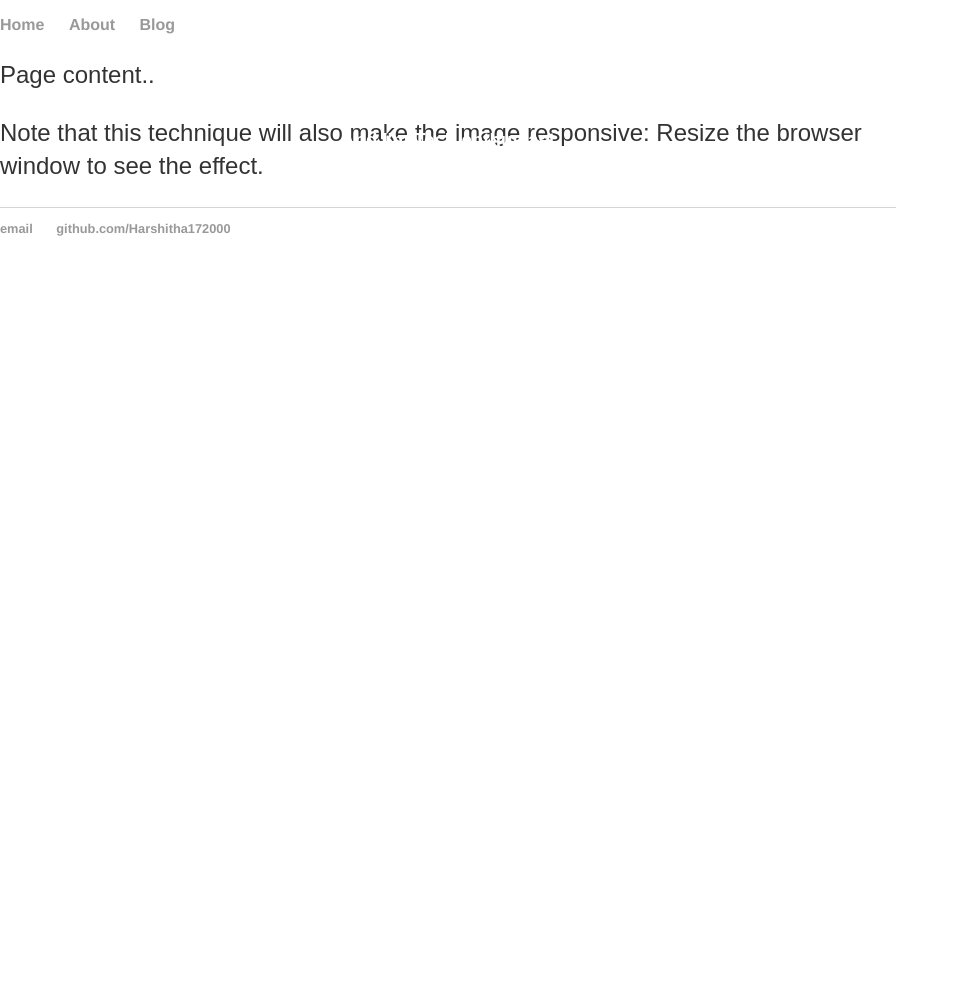
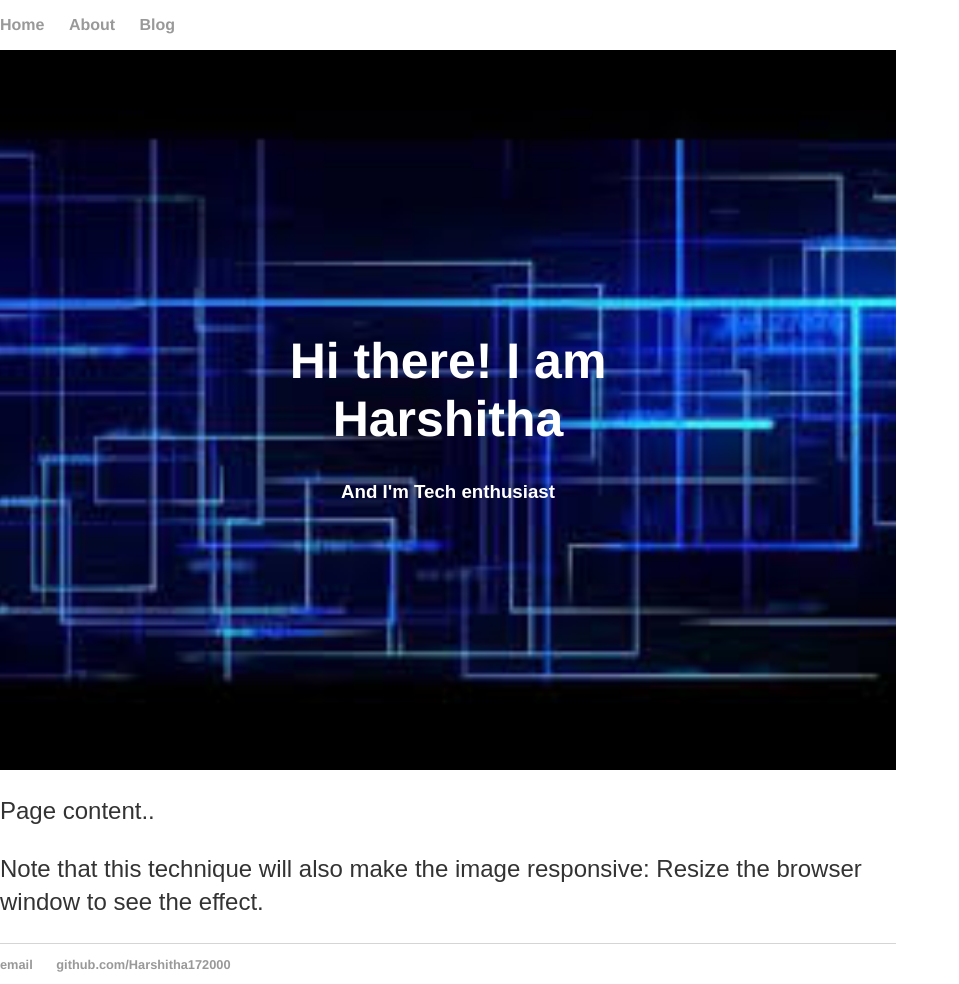
Before and after one commit to Harshitha172000/harshitha172000.github.io, a Jekyll site: the page built from index.html, in a window 1280 px wide. Shown: the whole page, without its empty margins (0-959 px from the left). Built offline with Jekyll 4.4.1, drawn with Linux system fonts in a browser that asks for light colours; before the commit the page ends 900 px from its top, so only the background shows below that.

Commit message:
Update index.html

```diff
--- a/index.html
+++ b/index.html
@@ -17,6 +17,7 @@ body {
   background-color: #cccccc;
   height: 100%;
   width: 100%;
+  min-height: 720px;
   -webkit-background-size: cover;
   -moz-background-size: cover;
   background-size: cover;
```
